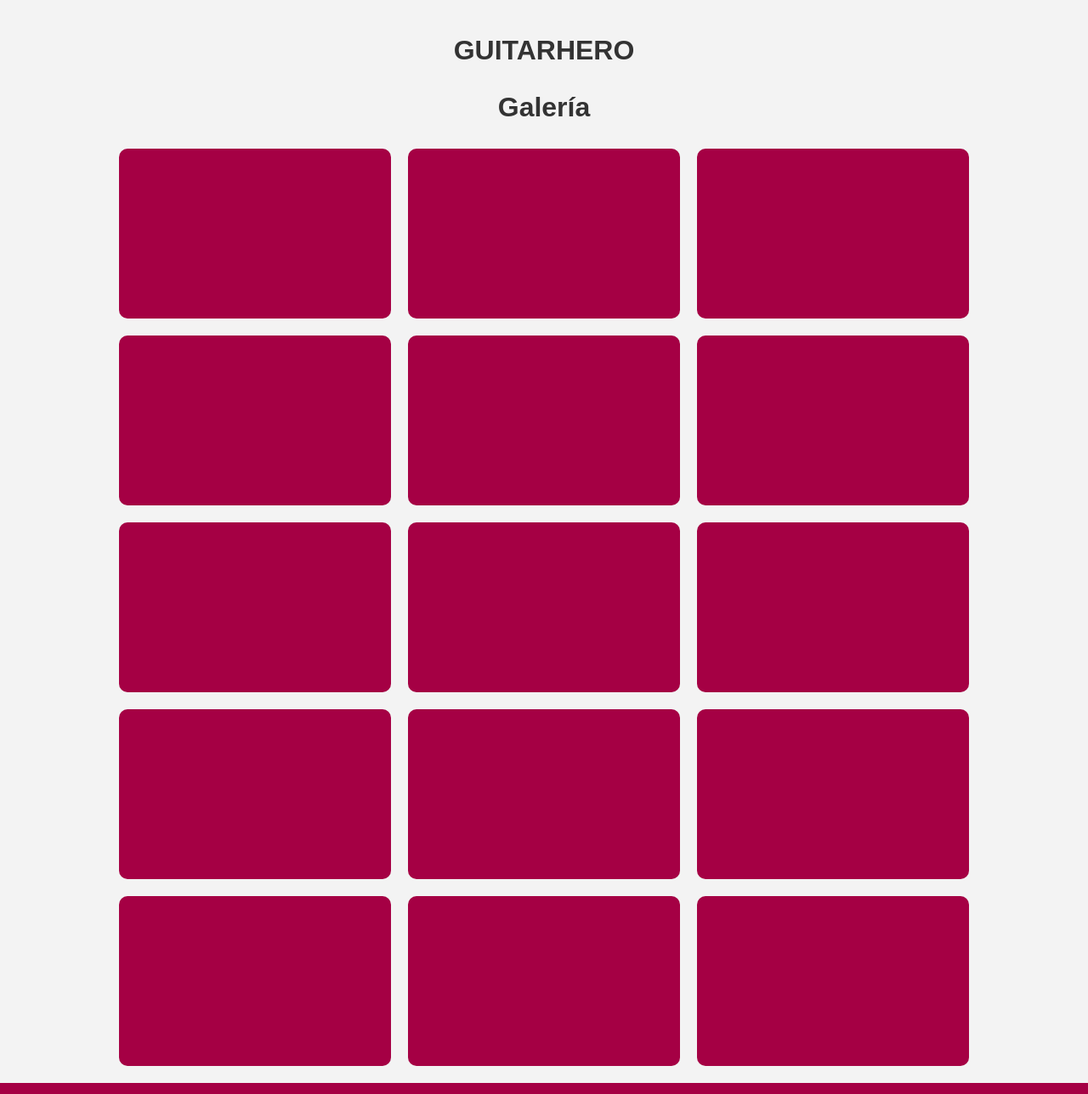
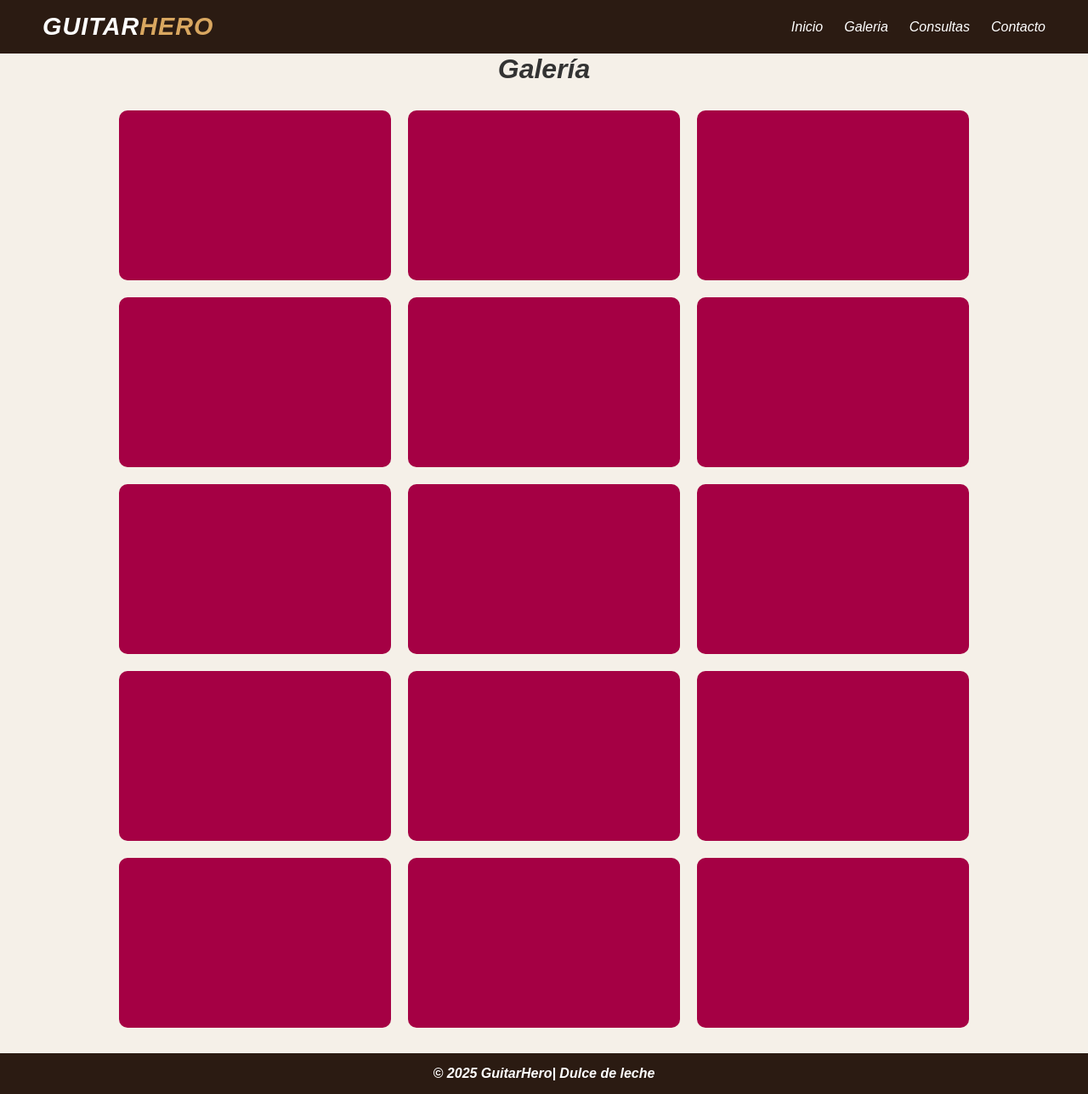
Before and after one commit to BurdilesNicolas/Proyecto-TallerProgWeb, a PHP site: page /galeria.html in a window 1280 px wide. Shown: the whole page at 85% size. Run offline with PHP 8.4, Linux system fonts and the light colour scheme.

Commit message:
Cambiando cosas

```diff
--- a/CSS/contactos.css
+++ /dev/null
@@ -1,51 +0,0 @@
-body {
-            font-family: Arial, sans-serif;
-            background-color: #f3f3f3;
-            margin: 0;
-            padding: 20px;
-        }
-
-        h1 {
-            text-align: center;
-            margin-bottom: 30px;
-            color: #333;
-        }
-
-        .galeria {
-            display: grid;
-            grid-template-columns: repeat(3, 1fr);
-            gap: 20px;
-            max-width: 1000px;
-            margin: 0 auto;
-        }
-
-        .caja {
-            position: relative;
-            background-color: #a50044;
-            color: white;
-            border-radius: 10px;
-            overflow: hidden;
-            height: 200px;
-            cursor: pointer;
-            transition: transform 0.4s ease, box-shadow 0.4s ease;
-        }
-
-        .caja:hover {
-            transform: scale(1.05);
-            box-shadow: 0 8px 20px rgba(0, 0, 0, 0.3);
-        }
-
-        .info {
-            position: absolute;
-            bottom: 0;
-            background: rgba(0, 0, 0, 0.7);
-            width: 100%;
-            text-align: center;
-            padding: 10px;
-            opacity: 0;
-            transition: opacity 0.4s ease;
-        }
-
-        .caja:hover .info {
-            opacity: 1;
-        }
--- /dev/null
+++ b/CSS/fijo.css
@@ -0,0 +1,46 @@
+
+/* HEADER */
+header {
+  background-color: #2b1b12;
+  color: white;
+  display: flex;
+  justify-content: space-between;
+  align-items: center;
+  padding: 15px 50px;
+  flex-wrap: wrap;
+}
+
+header .logo h1 {
+  font-size: 1.8rem;
+  letter-spacing: 1px;
+}
+
+header .logo span {
+  color: #d9a760;
+}
+
+nav ul {
+  display: flex;
+  list-style: none;
+  gap: 25px;
+  flex-wrap: wrap;
+}
+
+nav ul li a {
+  text-decoration: none;
+  color: white;
+  font-weight: 500;
+  transition: color 0.3s;
+}
+
+nav ul li a:hover {
+  color: #d9a760;
+}
+/*footer*/
+footer {
+  background-color: #2b1b12;
+  color: white;
+  text-align: center;
+  padding: 15px 0;
+  margin-top: 30px;
+}
--- /dev/null
+++ b/CSS/galeria.css
@@ -0,0 +1,67 @@
+/*  RESETEO Y CONFIGURACIÓN BASE */
+* {
+    margin: 0;
+    padding: 0;
+    box-sizing: border-box;
+}
+
+html,
+body {
+    height: 100%;
+    scroll-behavior: smooth;
+}
+
+body {
+    display: flex;
+    flex-direction: column;
+    font-family: "Raleway", sans-serif;
+    font-style: italic;
+    font-weight: 900;
+    background-color: #f5f0e8;
+    color: #333;
+}
+
+main h1 {
+    text-align: center;
+    margin-bottom: 30px;
+    color: #333;
+}
+
+.galeria {
+    display: grid;
+    grid-template-columns: repeat(3, 1fr);
+    gap: 20px;
+    max-width: 1000px;
+    margin: 0 auto;
+}
+
+.caja {
+    position: relative;
+    background-color: #a50044;
+    color: white;
+    border-radius: 10px;
+    overflow: hidden;
+    height: 200px;
+    cursor: pointer;
+    transition: transform 0.4s ease, box-shadow 0.4s ease;
+}
+
+.caja:hover {
+    transform: scale(1.05);
+    box-shadow: 0 8px 20px rgba(0, 0, 0, 0.3);
+}
+
+.info {
+    position: absolute;
+    bottom: 0;
+    background: rgba(0, 0, 0, 0.7);
+    width: 100%;
+    text-align: center;
+    padding: 10px;
+    opacity: 0;
+    transition: opacity 0.4s ease;
+}
+
+.caja:hover .info {
+    opacity: 1;
+}
--- a/contactos.html
+++ b/contactos.html
@@ -6,6 +6,8 @@
     <meta name="viewport" content="width=device-width, initial-scale=1.0">
     <title>contactos</title>
     <link rel="stylesheet" href="CSS/style.css">
+        <link rel="stylesheet" href="CSS/fijo.css">
+
 </head>
 
 <body>
@@ -17,7 +19,7 @@
       <ul>
         <li><a href="index.html">Inicio</a></li>
         <li><a href="galeria.html">Galeria</a></li>
-        <li><a href=""></a></li>
+        <li><a href="">Consultas</a></li>
         <li><a href="contactos.html">Contacto</a></li>
       </ul>
     </nav>
--- a/galeria.html
+++ b/galeria.html
@@ -1,16 +1,28 @@
 <!DOCTYPE html>
 <html lang="es">
+
 <head>
     <meta charset="UTF-8">
     <meta name="viewport" content="width=device-width, initial-scale=1.0">
     <title>Galería</title>
-    <link rel="stylesheet" href="CSS/contactos.css">
+    <link rel="stylesheet" href="CSS/fijo.css">
+    <link rel="stylesheet" href="CSS/galeria.css">
 </head>
+
 <body>
     <header>
         <div class="logo">
             <h1>GUITAR<span>HERO</span></h1>
         </div>
+        <nav>
+            <ul>
+                <li><a href="index.html">Inicio</a></li>
+                <li><a href="galeria.html">Galeria</a></li>
+                <li><a href="">Consultas</a></li>
+                <li><a href="contactos.html">Contacto</a></li>
+            </ul>
+        </nav>
+    </header>
     <main>
         <h1>Galería</h1>
 
@@ -92,6 +104,9 @@
             </div>
         </div>
     </main>
+    <footer>
+        <p>© 2025 GuitarHero| Dulce de leche</p>
+    </footer>
+</body>
 
-</body>
 </html>
--- a/index.html
+++ b/index.html
@@ -5,6 +5,7 @@
   <meta name="viewport" content="width=device-width, initial-scale=1.0">
   <title>Guitar Hero</title>
   <link rel="stylesheet" href="CSS/style.css">
+  <link rel="stylesheet" href="CSS/fijo.css">
 <style>
 @import url('https://fonts.googleapis.com/css2?family=Raleway:ital,wght@0,100..900;1,100..900&display=swap');
 </style>
```
Also changed, not shown: CSS/style.css (+0 -36 lines). Lines whose indentation alone changed are shown as unchanged.
